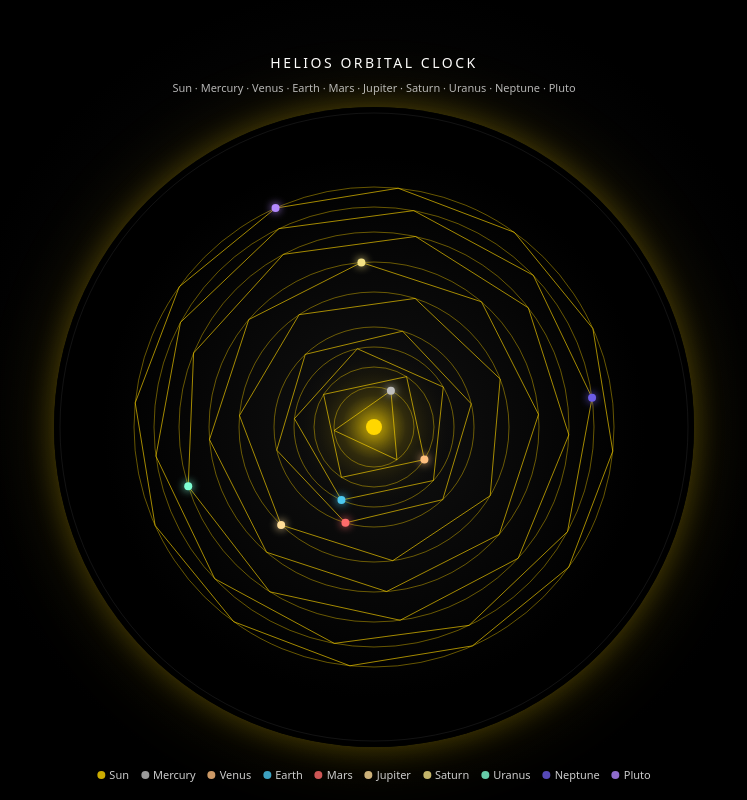
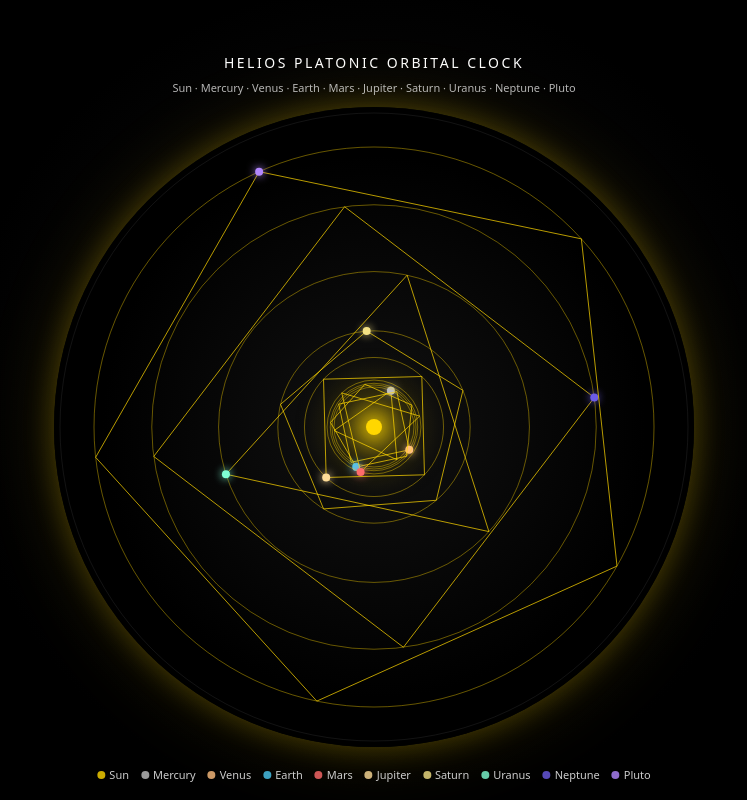
Before and after one commit to aauddin/Celestial-Website, a plain HTML site: page index.html in a window 1280 px wide. Shown: the whole page, without its empty margins (266-1013 px from the left). Drawn offline with Linux system fonts and the light colour scheme.

Commit message:
Update index.html
Added realistic orbital distances.
Added Keppler's platonic solids per each planet.

```diff
--- a/index.html
+++ b/index.html
@@ -2,7 +2,7 @@
 <html lang="en">
 <head>
   <meta charset="UTF-8" />
-  <title>Orbital Clock</title>
+  <title>Orbital Platonic Clock</title>
   <style>
     html, body {
       margin: 0;
@@ -90,8 +90,10 @@
 <body>
   <div id="wrapper">
     <div>
-      <h1>HELIOS ORBITAL CLOCK</h1>
-      <div id="subtitle">Sun · Mercury · Venus · Earth · Mars · Jupiter · Saturn · Uranus · Neptune · Pluto</div>
+      <h1>HELIOS PLATONIC ORBITAL CLOCK</h1>
+      <div id="subtitle">
+        Sun · Mercury · Venus · Earth · Mars · Jupiter · Saturn · Uranus · Neptune · Pluto
+      </div>
     </div>
     <canvas id="canvas"></canvas>
     <div id="legend"></div>
@@ -101,7 +103,6 @@
     const canvas = document.getElementById('canvas');
     const ctx = canvas.getContext('2d');
 
-    // Resize canvas to be a square using the smallest viewport dimension
     function resizeCanvas() {
       const size = Math.min(window.innerWidth, window.innerHeight) * 0.8;
       canvas.width = size;
@@ -110,81 +111,89 @@
     window.addEventListener('resize', resizeCanvas);
     resizeCanvas();
 
-    // Planet data: approximate orbital periods (Earth years) and visual radii (px scale)
+    /*
+      Planet data:
+      - au: semi-major axis in AU (scaled to radius)
+      - periodYears: orbital period in Earth years (for angular speed)
+      - faceType: which Platonic solid face we use in 2D:
+          'triangle'  -> faces of tetrahedron, octahedron, icosahedron
+          'square'    -> faces of cube
+          'pentagon'  -> faces of dodecahedron
+    */
     const planets = [
       {
         name: 'Sun',
         color: '#ffd700',
-        radius: 0,
-        periodYears: 0,           // no orbit
-        polygonSides: 0
+        au: 0,
+        periodYears: 0,
+        faceType: null
       },
       {
         name: 'Mercury',
         color: '#c0c0c0',
-        radius: 40,
+        au: 0.39,
         periodYears: 0.24,
-        polygonSides: 3
+        faceType: 'triangle' // e.g. octahedron face
       },
       {
         name: 'Venus',
         color: '#ffbf7f',
-        radius: 60,
+        au: 0.72,
         periodYears: 0.62,
-        polygonSides: 4
+        faceType: 'square' // e.g. cube face
       },
       {
         name: 'Earth',
         color: '#4cc9f0',
-        radius: 80,
+        au: 1.0,
         periodYears: 1.0,
-        polygonSides: 5
+        faceType: 'pentagon' // e.g. dodecahedron face
       },
       {
         name: 'Mars',
         color: '#ff6b6b',
-        radius: 100,
+        au: 1.52,
         periodYears: 1.88,
-        polygonSides: 6
+        faceType: 'triangle' // e.g. tetrahedron face
       },
       {
         name: 'Jupiter',
         color: '#ffdd99',
-        radius: 135,
+        au: 5.20,
         periodYears: 11.86,
-        polygonSides: 7
+        faceType: 'square'
       },
       {
         name: 'Saturn',
         color: '#f4e285',
-        radius: 165,
+        au: 9.54,
         periodYears: 29.46,
-        polygonSides: 8
+        faceType: 'pentagon'
       },
       {
         name: 'Uranus',
         color: '#7fffd4',
-        radius: 195,
+        au: 19.19,
         periodYears: 84.01,
-        polygonSides: 9
+        faceType: 'triangle'
       },
       {
         name: 'Neptune',
         color: '#6c5ce7',
-        radius: 220,
+        au: 30.07,
         periodYears: 164.8,
-        polygonSides: 10
+        faceType: 'square'
       },
       {
         name: 'Pluto',
         color: '#b388ff',
-        radius: 240,
+        au: 39.48,
         periodYears: 248.0,
-        polygonSides: 12
+        faceType: 'pentagon'
       }
     ];
 
-    // Build legend dynamically
+    // Legend
     const legend = document.getElementById('legend');
     planets.forEach(p => {
       const item = document.createElement('div');
@@ -198,19 +207,26 @@
       legend.appendChild(item);
     });
 
-    // Time scaling: 1 "Earth year" = 60 seconds in animation
+    // Time scaling: 1 Earth year = 60 seconds
     const SECONDS_PER_EARTH_YEAR = 60;
+
+    function getSidesFromFace(faceType) {
+      if (faceType === 'triangle') return 3;
+      if (faceType === 'square')   return 4;
+      if (faceType === 'pentagon') return 5;
+      return 0;
+    }
 
     function draw() {
       const w = canvas.width;
       const h = canvas.height;
       const cx = w / 2;
       const cy = h / 2;
-      const t = Date.now() / 1000; // seconds since epoch
+      const t = Date.now() / 1000;
 
       ctx.clearRect(0, 0, w, h);
 
-      // Draw subtle radial glow around center
+      // Glow at center
       const glow = ctx.createRadialGradient(cx, cy, 0, cx, cy, 80);
       glow.addColorStop(0, 'rgba(255, 215, 0, 0.6)');
       glow.addColorStop(0.4, 'rgba(255, 215, 0, 0.15)');
@@ -220,10 +236,17 @@
       ctx.arc(cx, cy, 80, 0, Math.PI * 2);
       ctx.fill();
 
-      // Draw orbits + polygons + planets
+      // Determine AU scaling based on canvas size
+      const nonSunPlanets = planets.filter(p => p.name !== 'Sun');
+      const minAU = Math.min(...nonSunPlanets.map(p => p.au));
+      const maxAU = Math.max(...nonSunPlanets.map(p => p.au));
+
+      const maxRadius = Math.min(cx, cy) - 40; // keep a margin
+      const minRadius = 40;
+      const scale = (maxRadius - minRadius) / (maxAU - minAU);
+
       planets.forEach(planet => {
         if (planet.name === 'Sun') {
-          // Draw sun as glowing dot in center
           ctx.beginPath();
           ctx.fillStyle = planet.color;
           ctx.shadowBlur = 20;
@@ -234,31 +257,35 @@
           return;
         }
 
-        // Orbit circle
+        // Radius derived from AU
+        const radius = minRadius + (planet.au - minAU) * scale;
+
+        // Orbit
         ctx.beginPath();
-        ctx.strokeStyle = 'rgba(255, 215, 0, 0.4)'; // gold, semi-transparent
+        ctx.strokeStyle = 'rgba(255, 215, 0, 0.4)';
         ctx.lineWidth = 1;
-        ctx.arc(cx, cy, planet.radius, 0, Math.PI * 2);
+        ctx.arc(cx, cy, radius, 0, Math.PI * 2);
         ctx.stroke();
 
-        // Compute current angle of planet based on orbital period
+        // Angle from orbital period
         const orbitSeconds = planet.periodYears * SECONDS_PER_EARTH_YEAR;
         const angle = (t % orbitSeconds) / orbitSeconds * Math.PI * 2;
 
-        const x = cx + planet.radius * Math.cos(angle);
-        const y = cy + planet.radius * Math.sin(angle);
+        const x = cx + radius * Math.cos(angle);
+        const y = cy + radius * Math.sin(angle);
 
-        // Draw circumscribed polygon with one vertex at planet position
-        const sides = planet.polygonSides;
+        // Platonic solid face as regular polygon on the orbit,
+        // with one vertex riding at the planet position.
+        const sides = getSidesFromFace(planet.faceType);
         if (sides >= 3) {
           ctx.beginPath();
           ctx.strokeStyle = 'rgba(255, 215, 0, 0.8)';
-          ctx.lineWidth = 0.8;
+          ctx.lineWidth = 0.9;
 
           for (let i = 0; i <= sides; i++) {
             const theta = angle + (i * 2 * Math.PI / sides);
-            const vx = cx + planet.radius * Math.cos(theta);
-            const vy = cy + planet.radius * Math.sin(theta);
+            const vx = cx + radius * Math.cos(theta);
+            const vy = cy + radius * Math.sin(theta);
             if (i === 0) {
               ctx.moveTo(vx, vy);
             } else {
@@ -268,7 +295,7 @@
           ctx.stroke();
         }
 
-        // Draw planet as bright colored dot
+        // Planet dot
         ctx.beginPath();
         ctx.fillStyle = planet.color;
         ctx.shadowBlur = 8;
@@ -278,7 +305,7 @@
         ctx.shadowBlur = 0;
       });
 
-      // Optional: draw a very thin outer ring to frame the clock
+      // Outer frame ring
       ctx.beginPath();
       ctx.strokeStyle = 'rgba(255, 255, 255, 0.15)';
       ctx.lineWidth = 0.5;
```
